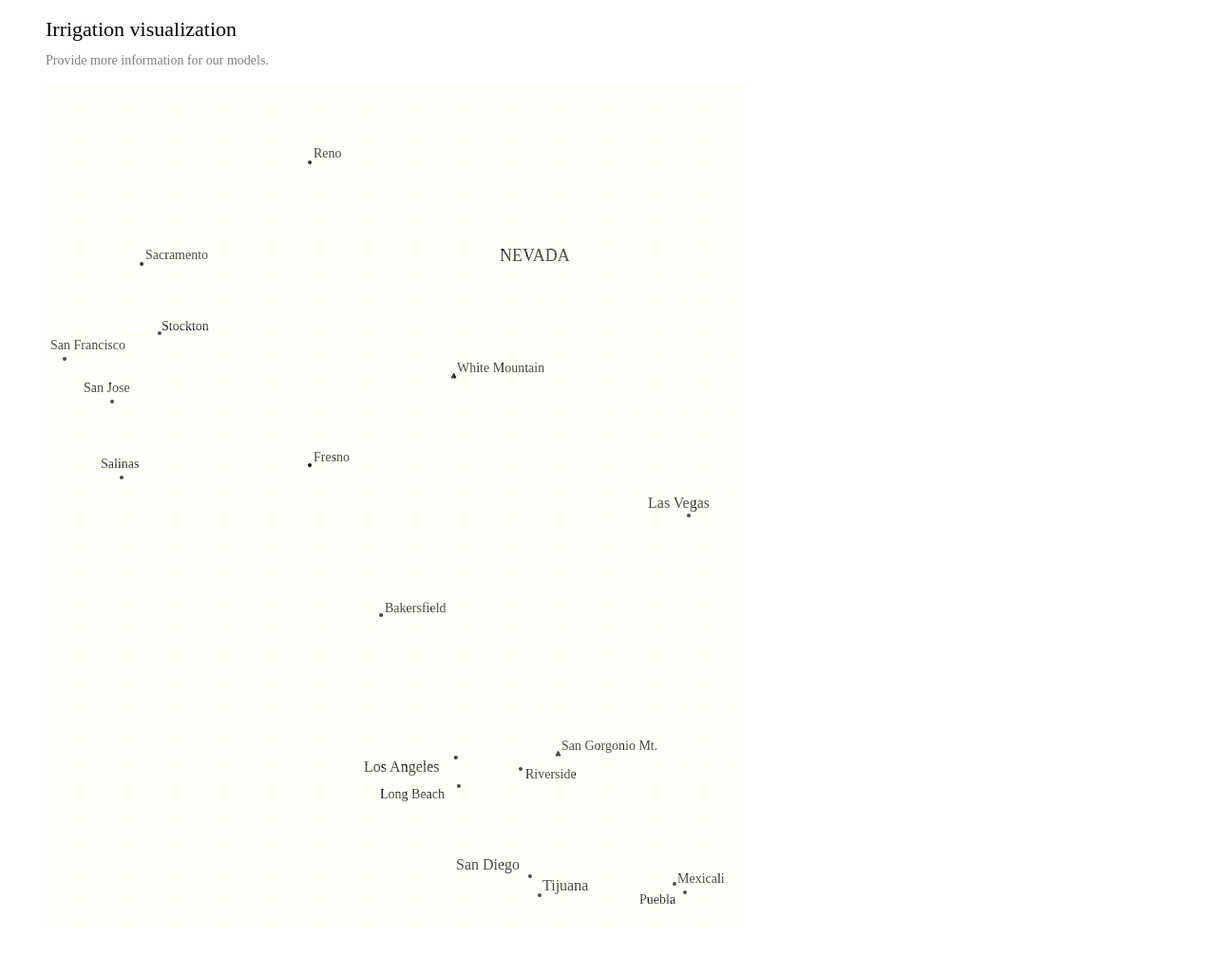
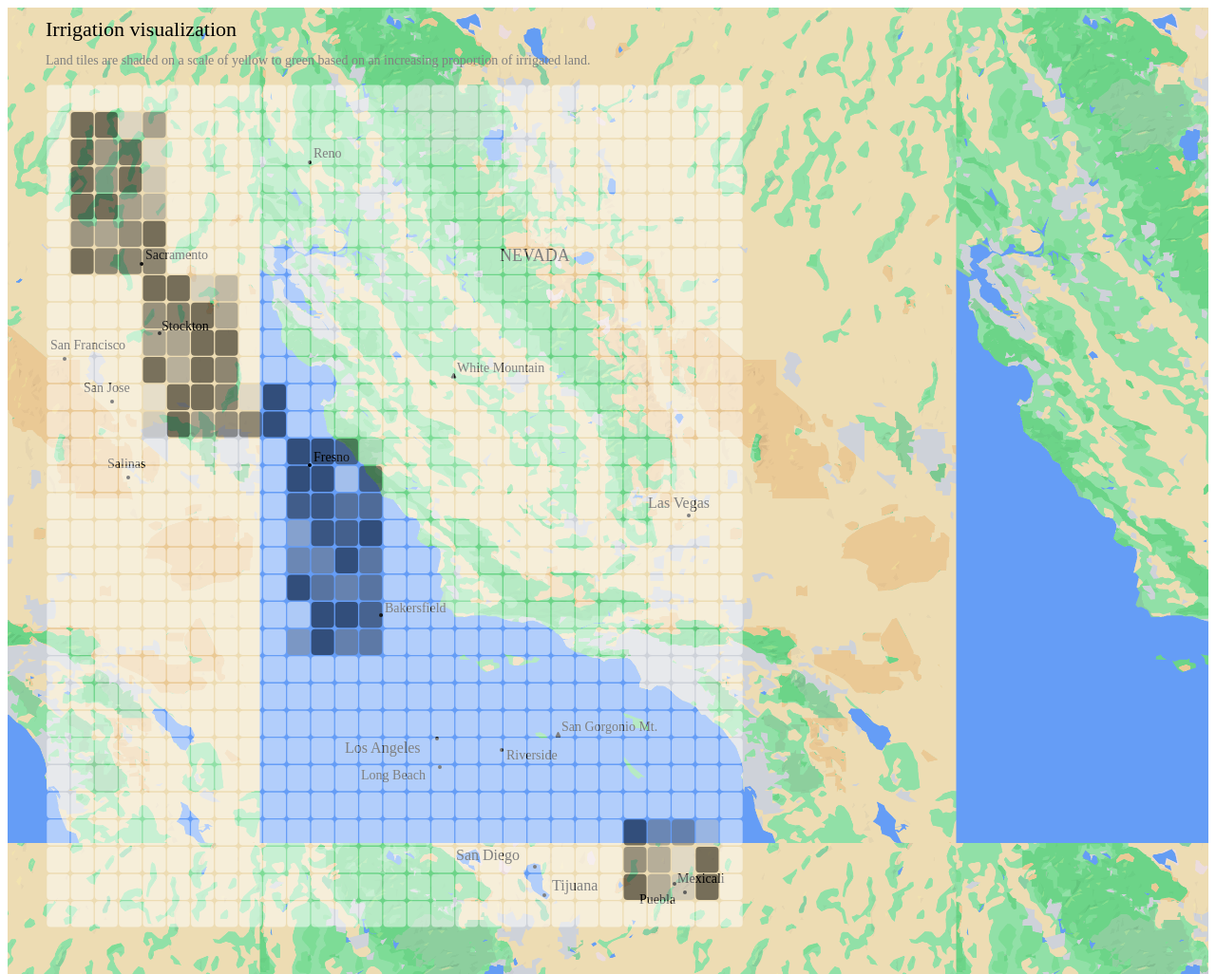
Before and after one commit to mariaauslander/capstone_fall20_irrigation, a plain HTML site: page website_viz/index.html in a window 1280 px wide. Shown: the whole page at 95% size. Drawn offline with nearby package versions, Linux system fonts and the light colour scheme.

Commit message:
update the visualization
irrigation fraction & visualization background

```diff
--- a/website_viz/index.html
+++ b/website_viz/index.html
@@ -1,11 +1,22 @@
 <!DOCTYPE html>
 <meta charset="utf-8">
+
+<style>
+.map {
+  background-image: url('./data/map.png');
+  background-repeat: no-repeat;
+  background-attachment: fixed;
+  background-size: 733px 880px;
+  background-position: 50px 90px;
+  background-blend-mode: lighten;
+}
+</style>
 
 <!-- Load d3.js -->
 <script src="https://d3js.org/d3.v4.js"></script>
 
 <!-- Create a div where the graph will take place -->
-<div id="my_dataviz"></div>
+<div id="my_dataviz" class = "map" ></div>
 
 <!-- Load color palettes -->
 <script src="https://d3js.org/d3-scale-chromatic.v1.min.js"></script>
@@ -56,8 +67,8 @@ d3.csv("./data/grid_info.csv", function(data) {
 
   // Build color scale
   var myColor = d3.scaleSequential()
-    .interpolator(d3.interpolateYlGn)
-    .domain([1,15])
+    .interpolator(d3.interpolateGreys)
+    .domain([0,0.6])
 
   // create a tooltip
   var tooltip = d3.select("#my_dataviz")
@@ -76,21 +87,30 @@ d3.csv("./data/grid_info.csv", function(data) {
       .style("opacity", 0.5)
     d3.select(this)
       .style("stroke", "black")
-      .style("opacity", 0.3)
+      .style("opacity", 0.5)
   }
 
   var mousemove = function(d) {
-    tooltip
-      .html("The exact value of<br>this cell is: " + d.value)
-      .style("left", (d3.mouse(this)[0]) + "px")
-      .style("top", (d3.mouse(this)[1]) + "px")
+    if (d.value > 0){
+      tooltip
+        .html("Predicted irrigated fraction : " + d.value*100 + "%")
+        .style("left", (d3.mouse(this)[0]) + "px")
+        .style("top", (d3.mouse(this)[1]) + "px")
+    }
+    else {
+      tooltip
+        .html("Non-predicted area")
+        .style("left", (d3.mouse(this)[0]) + "px")
+        .style("top", (d3.mouse(this)[1]) + "px")
+    }
   }
+
   var mouseleave = function(d) {
     tooltip
       .style("opacity", 0)
     d3.select(this)
       .style("stroke", "none")
-      .style("opacity", 0.3)
+      .style("opacity", 0.5)
   }
 
   // add the squares
@@ -107,7 +127,7 @@ d3.csv("./data/grid_info.csv", function(data) {
       .style("fill", function(d) { return myColor(d.value)} )
       .style("stroke-width", 4)
       .style("stroke", "none")
-      .style("opacity", 0.3) //0.3
+      .style("opacity", 0.5) //0.3
     .on("mouseover", mouseover)
     .on("mousemove", mousemove, function(){
       console.log( d3.event.pageX, d3.event.pageY )
@@ -131,7 +151,7 @@ svg.append("text")
         .style("font-size", "14px")
         .style("fill", "grey")
         .style("max-width", 400)
-        .text("Provide more information for our models.");
+        .text("Land tiles are shaded on a scale of yellow to green based on an increasing proportion of irrigated land.");
 
 // Add location text
 // NEVADA
@@ -242,7 +262,7 @@ svg.append("circle")
 
 // Salinas
 svg.append("text")
-        .attr("x", 58)
+        .attr("x", 65)
         .attr("y", 405)
         .attr("text-anchor", "left")
         .style("font-size", "14px")
@@ -252,7 +272,7 @@ svg.append("text")
 
 svg.append("circle")
         .attr("r", 2)
-        .attr("cx", 80)
+        .attr("cx", 87)
         .attr("cy", 415)
         .style("fill", "black");
 
@@ -274,8 +294,8 @@ svg.append("circle")
 
 // Los Angeles
 svg.append("text")
-        .attr("x", 335)
-        .attr("y", 725)
+        .attr("x", 315)
+        .attr("y", 705)
         .attr("text-anchor", "left")
         .style("font-size", "16px")
         .style("fill", "black")
@@ -284,14 +304,14 @@ svg.append("text")
 
 svg.append("circle")
         .attr("r", 2)
-        .attr("cx", 432)
-        .attr("cy", 710)
+        .attr("cx", 412)
+        .attr("cy", 690)
         .style("fill", "black");
 
 // Long Beach
 svg.append("text")
-        .attr("x", 352)
-        .attr("y", 753)
+        .attr("x", 332)
+        .attr("y", 733)
         .attr("text-anchor", "left")
         .style("font-size", "14px")
         .style("fill", "black")
@@ -300,14 +320,14 @@ svg.append("text")
 
 svg.append("circle")
         .attr("r", 2)
-        .attr("cx", 435)
-        .attr("cy", 740)
+        .attr("cx", 415)
+        .attr("cy", 720)
         .style("fill", "black");
 
 // Riverside
 svg.append("text")
-        .attr("x", 505)
-        .attr("y", 732)
+        .attr("x", 485)
+        .attr("y", 712)
         .attr("text-anchor", "left")
         .style("font-size", "14px")
         .style("fill", "black")
@@ -316,14 +336,14 @@ svg.append("text")
 
 svg.append("circle")
         .attr("r", 2)
-        .attr("cx", 500)
-        .attr("cy", 722)
+        .attr("cx", 480)
+        .attr("cy", 702)
         .style("fill", "black");
 
 // San Diego
 svg.append("text")
         .attr("x", 432)
-        .attr("y", 828)
+        .attr("y", 818)
         .attr("text-anchor", "left")
         .style("font-size", "16px")
         .style("fill", "black")
@@ -332,13 +352,13 @@ svg.append("text")
 
 svg.append("circle")
         .attr("r", 2)
-        .attr("cx", 510)
-        .attr("cy", 835)
+        .attr("cx", 515)
+        .attr("cy", 825)
         .style("fill", "black");
 
 // Tijuana
 svg.append("text")
-        .attr("x", 523)
+        .attr("x", 533)
         .attr("y", 850)
         .attr("text-anchor", "left")
         .style("font-size", "16px")
@@ -348,7 +368,7 @@ svg.append("text")
 
 svg.append("circle")
         .attr("r", 2)
-        .attr("cx", 520)
+        .attr("cx", 525)
         .attr("cy", 855)
         .style("fill", "black");
 
@@ -424,7 +444,7 @@ svg.append("polygon")
 // San Gorgonio Mt.
 svg.append("text")
         .attr("x", 543)
-        .attr("y", 702)
+        .attr("y", 682)
         .attr("text-anchor", "left")
         .style("font-size", "14px")
         .style("fill", "black")
@@ -432,9 +452,9 @@ svg.append("text")
         .text("San Gorgonio Mt.");
 
 var trianglePoints2 = [
-  [539.5, 703],
-  [537, 708],
-  [542, 708]
+  [539.5, 683],
+  [537, 688],
+  [542, 688]
 ];
 
 svg.append("polygon")
```
